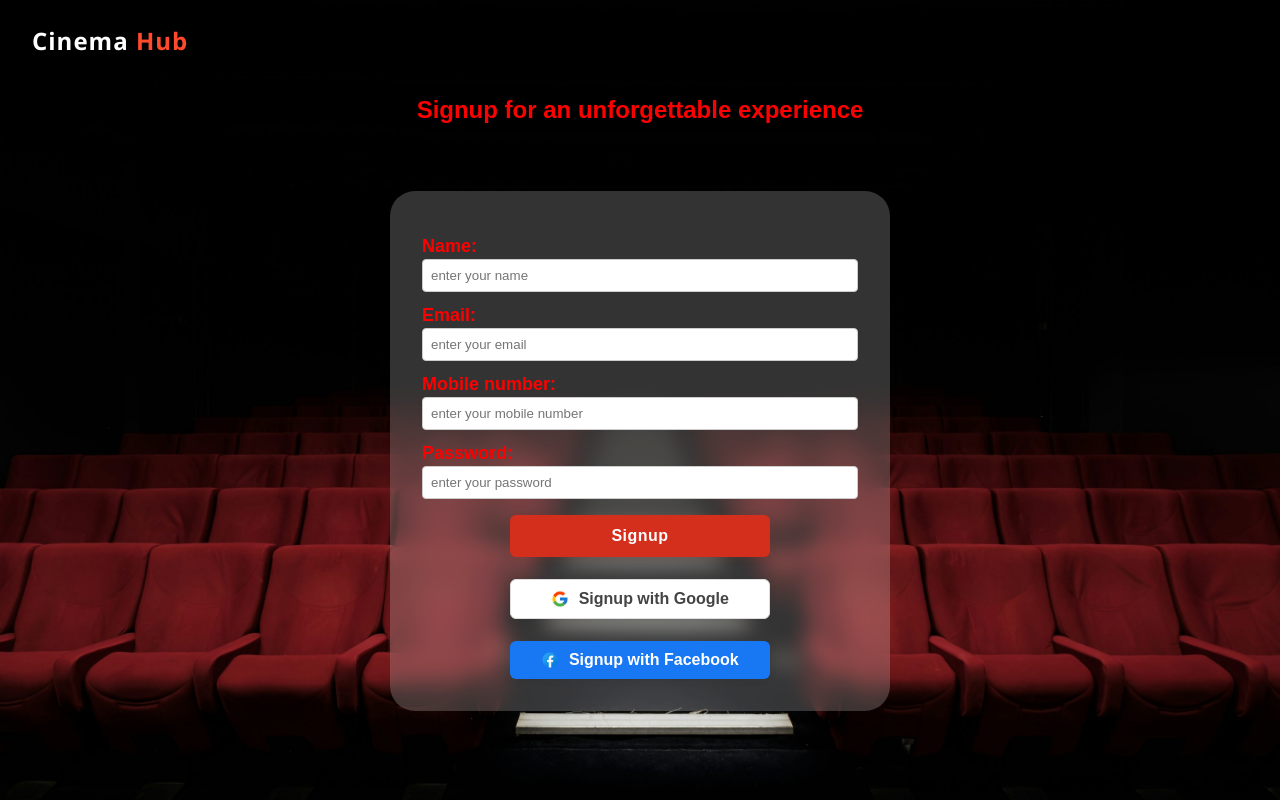
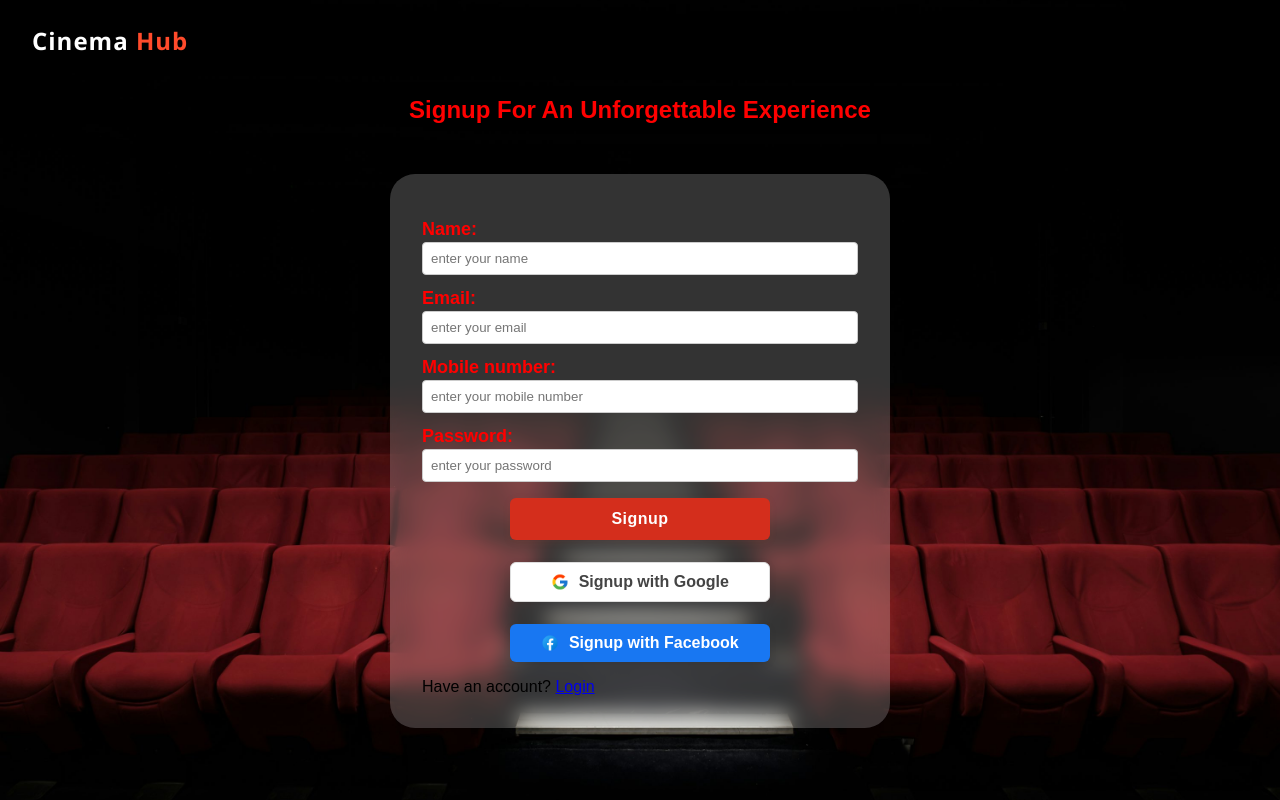
Before and after one commit to Nour-z12/cinema-client, a plain HTML site: page pages/signup.html in a window 1280 px wide. Drawn offline with nearby package versions, Linux system fonts and the light colour scheme.

Commit message:
had to do some changes

```diff
--- a/pages/signup.html
+++ b/pages/signup.html
@@ -9,7 +9,7 @@
 <body>
     <div class="logo">Cinema <span>Hub</span></div>
 
-        <h2 class="welcome">Signup for an unforgettable experience</h2>
+        <h2 class="welcome">Signup For An Unforgettable Experience</h2>
     <div class="signup_card">
         <div class="container">
             <form id="myForm" action="#">
@@ -38,6 +38,10 @@
                 <img src="../assets/facebook-icon.png" alt="Facebook icon"> Signup with Facebook
             </button>
             </form>
+            <div class="login-link">
+                Have an account?<span> <a href="file:///C:/Users/yaran/OneDrive/Desktop/cinima-client/index.html"> Login </a>
+                </span>
+            </div>
         </div>
 
     </div>
```
